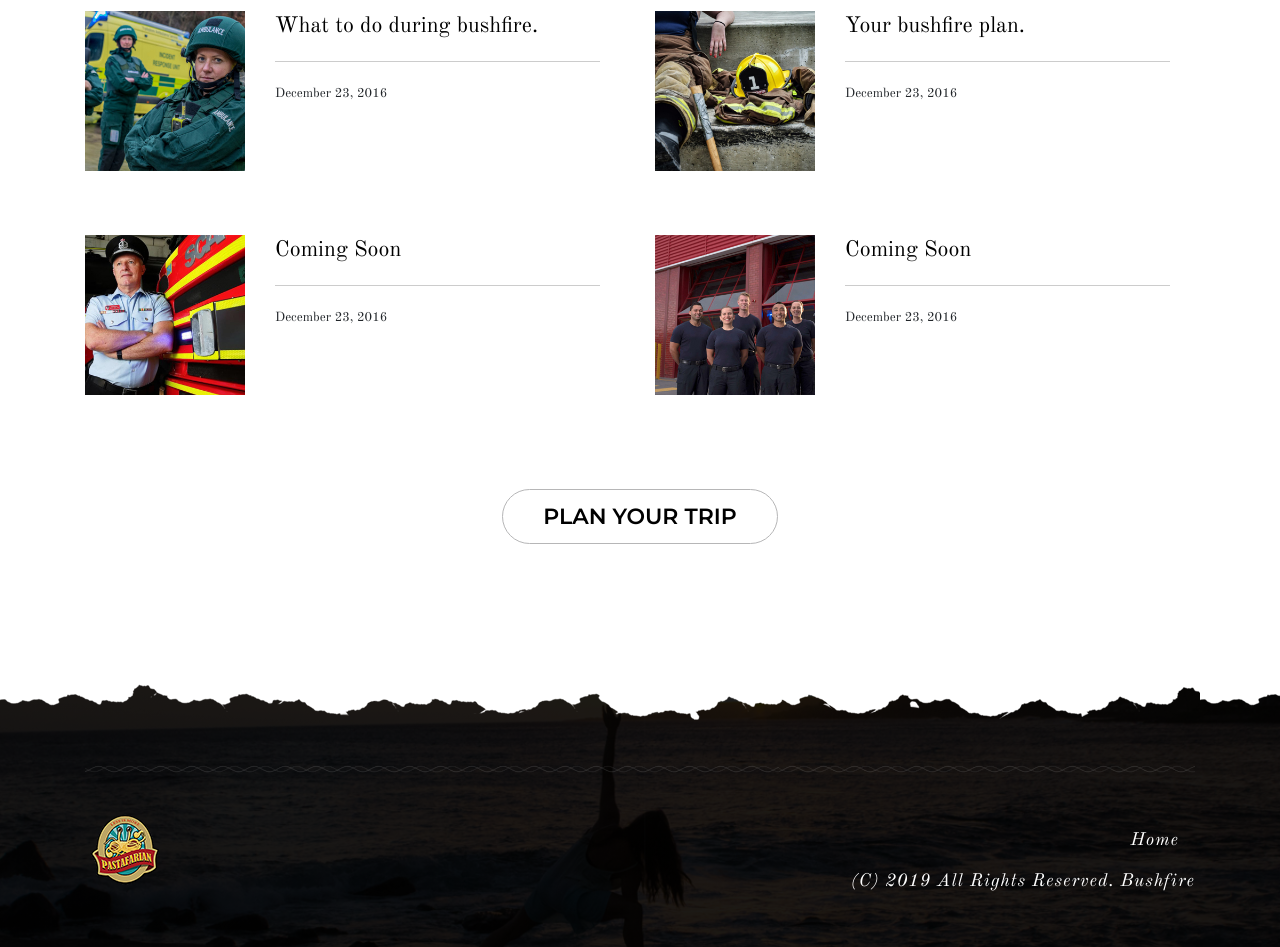
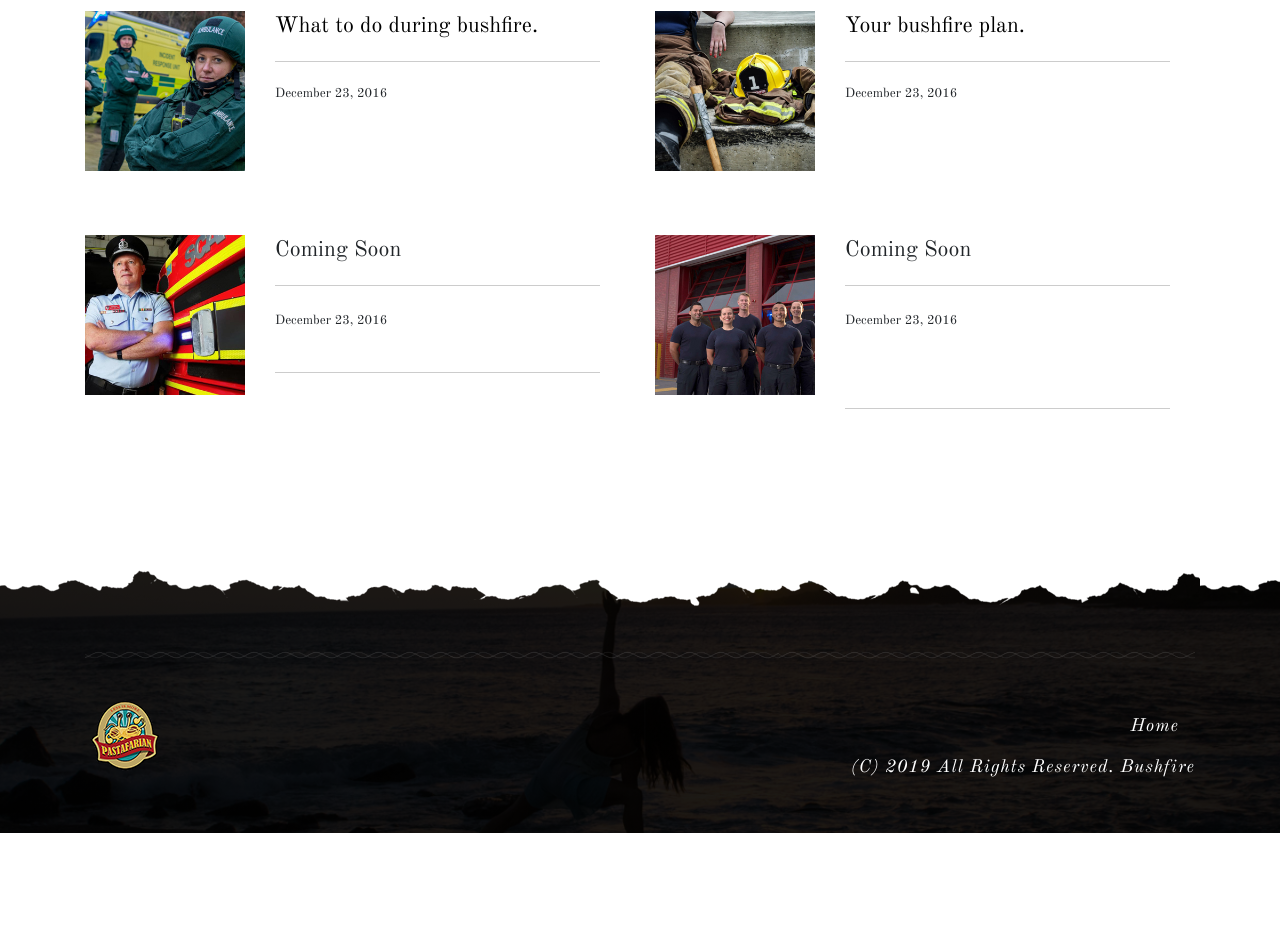
Before and after one commit to asimbilaladil/Bushfire, a CodeIgniter app: page / in a window 1280 px wide. Shown: the part 3367-4314 px from the top of the page. After the commit the page ends 4200 px from the top, so only its background shows below. Run offline with CodeIgniter, Linux system fonts and the light colour scheme; some libraries are stand-ins or nearby versions.

Commit message:
design changes and add blog

```diff
--- a/application/views/home/index.php
+++ b/application/views/home/index.php
@@ -233,7 +233,7 @@
                                  </figure>
                              </div>
                              <div class="col-md-8 inner-content">
-                                 <h4><a href="#">Coming Soon</a></h4>
+                                 <h4>Coming Soon<h4>
                                  <p><span>December 23, 2016</span></p>
                              </div>
                          </div>
@@ -246,7 +246,7 @@
                                  </figure>
                              </div>
                              <div class="col-md-8 inner-content">
-                                 <h4><a href="#">Coming Soon</a></h4>
+                                 <h4>Coming Soon<h4>
                                  <p><span>December 23, 2016</span></p>
                                  <p></p>
                              </div>
@@ -257,7 +257,7 @@
          </div>
          <div class="row">
              <div class="col-md-12 col-12 button">
-                 <button class="btn btn-success" >Plan Your Trip</button>
+                 <!-- <button class="btn btn-success" >Plan Your Trip</button> -->
              </div>
          </div>
      </div>
```
